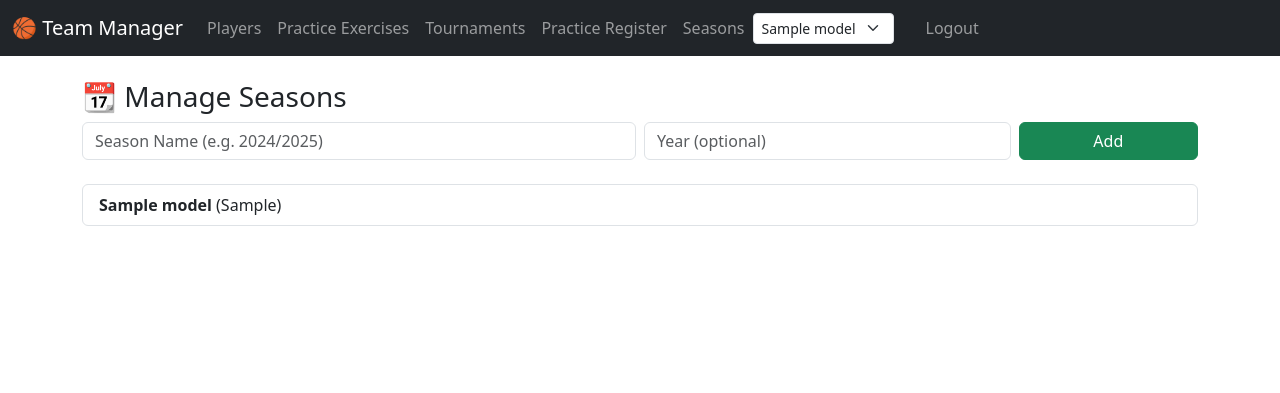
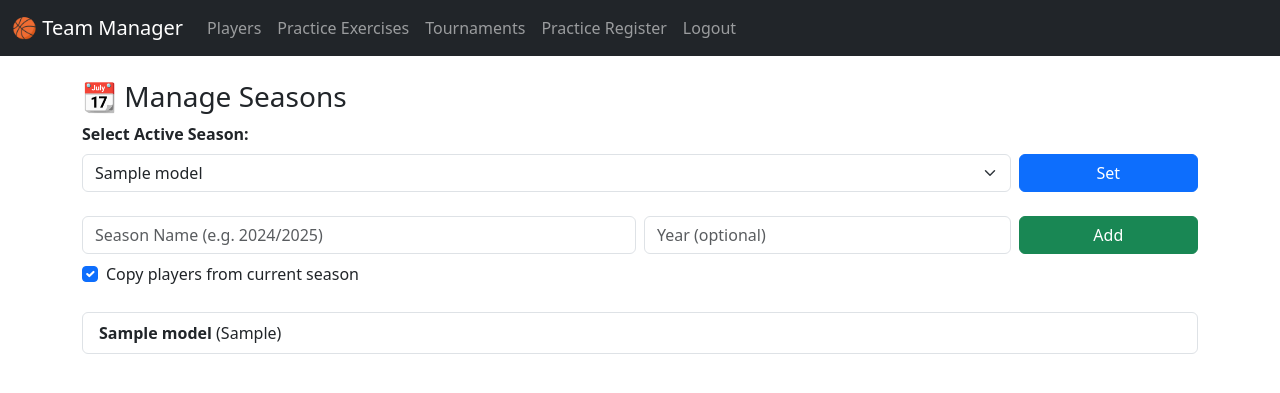
Before and after one commit to mfreitas64/team-manager, a Flask app: page /season/manage in a window 1280 px wide. Shown: the top 393 px of the page. Run offline with Flask 3, Linux system fonts and the light colour scheme; a user stored in the database is signed in; tables that the repository leaves empty hold one stand-in row (values such as "Sample post").

Commit message:
Copy players from previous Season

```diff
--- a/app/season/routes.py
+++ b/app/season/routes.py
@@ -1,6 +1,6 @@
 from flask import Blueprint, render_template, request, redirect, url_for, session
 from flask_login import login_required, current_user
-from app.models import SeasonModel
+from app.models import SeasonModel, PlayerModel
 from app.extensions import db
 
 season_bp = Blueprint('season', __name__, url_prefix='/season')
@@ -11,14 +11,41 @@ def manage_seasons():
     if request.method == 'POST':
         name = request.form['name']
         year = request.form.get('year', '')
+
         new_season = SeasonModel(name=name, year=year, user_id=current_user.id)
         db.session.add(new_season)
         db.session.commit()
-        session['season_id'] = new_season.id  # Auto-select after creation
+
+        # ✅ If user selected to copy players from the current season
+        if request.form.get('copy_players') == 'on':
+            current_season_id = session.get('season_id')
+            if current_season_id:
+                current_players = PlayerModel.query.filter_by(
+                    user_id=current_user.id,
+                    season_id=current_season_id
+                ).all()
+
+                for p in current_players:
+                    copied = PlayerModel(
+                        user_id=p.user_id,
+                        season_id=new_season.id,
+                        name=p.name,
+                        dob=p.dob,
+                        mobile_phone=p.mobile_phone,
+                        email=p.email,
+                        escalao=p.escalao,
+                        n_carteira=p.n_carteira
+                    )
+                    db.session.add(copied)
+                db.session.commit()
+
+        # ✅ Auto-select the new season after creation
+        session['season_id'] = new_season.id
         return redirect(url_for('season.manage_seasons'))
 
     seasons = SeasonModel.query.filter_by(user_id=current_user.id).order_by(SeasonModel.created_at.desc()).all()
-    return render_template('manage_seasons.html', seasons=seasons)
+    current_season_id = session.get('season_id')
+    return render_template('manage_seasons.html', seasons=seasons, current_season_id=current_season_id)
 
 @season_bp.route('/set-season', methods=['POST'])
 @login_required
--- a/app/templates/base.html
+++ b/app/templates/base.html
@@ -40,21 +40,6 @@
         <li class="nav-item">
           <a class="nav-link" href="{{ url_for('practise.practice_register') }}">Practice Register</a>
         </li>
-        <li class="nav-item">
-          <a class="nav-link" href="{{ url_for('season.manage_seasons') }}">Seasons</a>
-        </li>
-
-        {% if current_user.is_authenticated %}
-          <form action="{{ url_for('season.set_season') }}" method="POST" class="d-flex align-items-center me-3">
-            <select name="season_id" class="form-select form-select-sm me-2" onchange="this.form.submit()">
-              {% for s in current_user.seasons %}
-                <option value="{{ s.id }}" {% if session.get('season_id') == s.id %}selected{% endif %}>
-                  {{ s.name }}
-                </option>
-              {% endfor %}
-            </select>
-          </form>
-        {% endif %}
 
         {% if not current_user.is_authenticated %}
           <li class="nav-item">
--- a/app/templates/manage_seasons.html
+++ b/app/templates/manage_seasons.html
@@ -4,6 +4,22 @@
 {% block content %}
 <h3>📆 Manage Seasons</h3>
 
+<!-- 🎯 Season Selection Form -->
+<form method="POST" action="{{ url_for('season.set_season') }}" class="row g-2 mb-4 align-items-end">
+  <div class="col-md-10">
+    <label for="season_id" class="form-label fw-bold">Select Active Season:</label>
+    <select name="season_id" id="season_id" class="form-select" required>
+      {% for s in seasons %}
+        <option value="{{ s.id }}" {% if s.id == current_season_id %}selected{% endif %}>{{ s.name }}</option>
+      {% endfor %}
+    </select>
+  </div>
+  <div class="col-md-2">
+    <button type="submit" class="btn btn-primary w-100">Set</button>
+  </div>
+</form>
+
+<!-- ➕ Season Creation Form -->
 <form method="POST" class="row g-2 mb-4">
   <div class="col-md-6">
     <input type="text" name="name" placeholder="Season Name (e.g. 2024/2025)" class="form-control" required>
@@ -14,8 +30,17 @@
   <div class="col-md-2">
     <button class="btn btn-success w-100">Add</button>
   </div>
+  <div class="col-12">
+    <div class="form-check">
+      <input class="form-check-input" type="checkbox" name="copy_players" id="copy_players" checked>
+      <label class="form-check-label" for="copy_players">
+        Copy players from current season
+      </label>
+    </div>
+  </div>
 </form>
 
+<!-- 📋 Season List -->
 <ul class="list-group">
   {% for s in seasons %}
     <li class="list-group-item d-flex justify-content-between align-items-center">
--- a/app/templates/players.html
+++ b/app/templates/players.html
@@ -87,6 +87,9 @@
               🗑 Delete
             </button>
           </form>
+          <a href="{{ url_for('players.player_season_stats', player_id=player.id) }}" class="btn btn-outline-info btn-sm mt-2">
+            📊 Players Stats
+          </a>
         </td>
       </tr>
     {% endfor %}
```
Also changed, not shown: app/players/routes.py (+33 -1 lines), app/templates/index.html (+9 -0 lines), app/templates/player_season_stats.html (added, +37 -0 lines).
